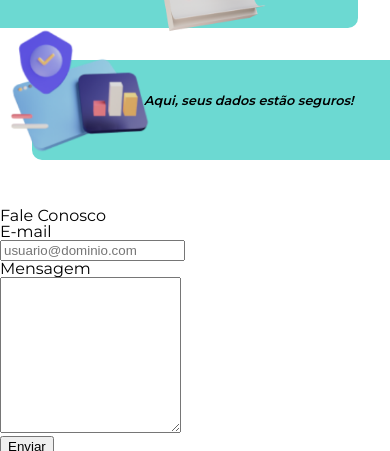
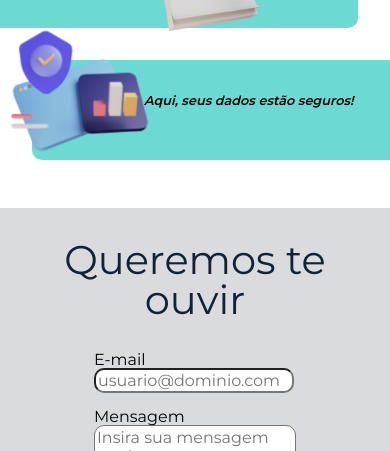
Before and after one commit to o-gariba/desafio-lp-F4Life, a plain HTML site: page index.html in a window 390 px wide. Shown: the part 2226-2677 px from the top of the page. Drawn offline with Linux system fonts and the light colour scheme.

Commit message:
Sessão fale conosco (mobile) pronta.

```diff
--- a/css/estilos.css
+++ b/css/estilos.css
@@ -272,8 +272,55 @@ header {
 
 /* FALE CONOSCO */
 
+.fale-conosco {
+    background-color: var(--logo-cinza-texto);
+    padding: 0 1rem;
+}
 
+.fale-conosco-titulo {
+    font-size: 2.5rem;
+    color: var(--logo-azul-escuro);
+    text-align: center;
 
+    padding-top: 2rem;
+}
+
+.fale-conosco-form {
+    display: flex;
+    flex-direction: column;
+    justify-content: center;
+    align-items: center;
+
+    margin-top: 2rem;
+    padding-bottom: 2rem;
+}
+
+input, textarea {
+    border-radius: 10px;
+
+    font-family: 'Montserrat', sans-serif;
+    font-size: 1rem;
+}
+
+fieldset {
+    margin-bottom: 1rem;
+}
+
+.fale-conosco-botao {
+    background-color: var(--logo-verde);
+    color: var(--logo-azul-escuro);
+
+    border-radius: 10px;
+
+    padding: .2rem 2rem;
+
+    font-family: 'Montserrat', sans-serif;
+    font-size: 1.2rem;
+
+    margin-left: 3rem;
+}
+
+/* REDES SOCIAIS */
 
 
 /* Pegar estilo do formulario do curso JS NA WEB (pasta nomeada: js-na-web-validando-formularios) */
--- a/index.html
+++ b/index.html
@@ -90,7 +90,7 @@
 
     <!-- SESÃO FALE CONOSCO -->
     <section class="fale-conosco" id="fale-conosco">
-        <h1 class="fale-conosco">Fale Conosco</h1>
+        <h1 class="fale-conosco-titulo">Queremos te ouvir</h1>
         <div class="fale-conosco-form">
             <form action="">
                 <fieldset>
@@ -99,7 +99,7 @@
                 </fieldset>
                 <fieldset>
                     <legend>Mensagem</legend>
-                    <textarea name="mensagem" id="mensagem" rows="10" required></textarea>
+                    <textarea name="mensagem" id="mensagem" rows="10" placeholder="Insira sua mensagem aqui..." required></textarea>
                 </fieldset>
                 <button class="fale-conosco-botao">Enviar</button>
             </form>
```
